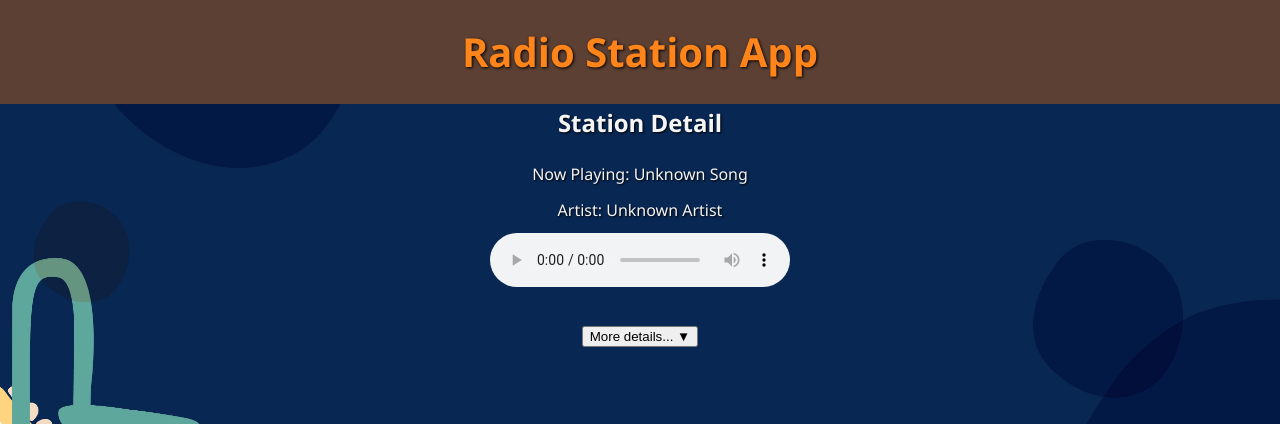
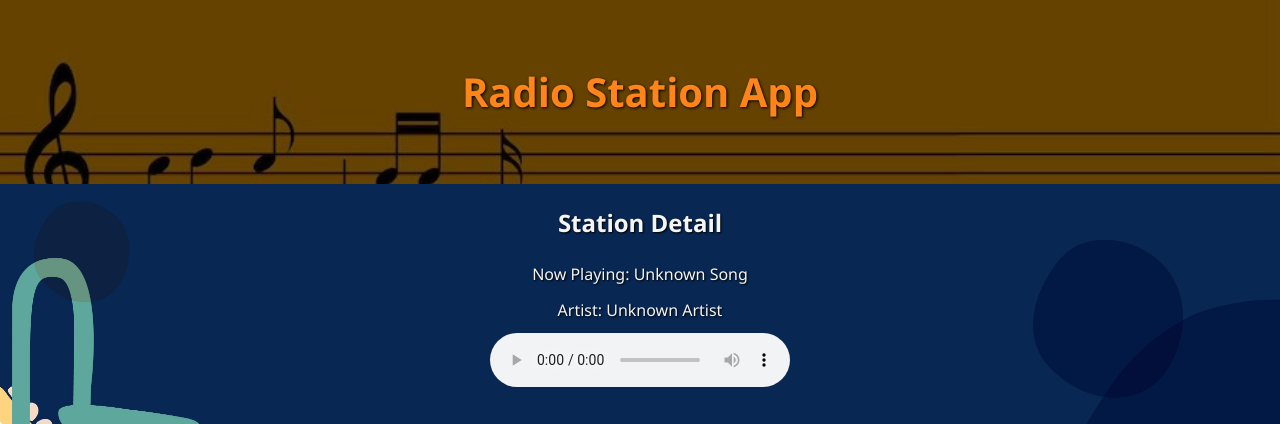
Before and after one commit to AaronOoooo/RadioStationApp, a Flask app: page /station/1 in a window 1280 px wide. Shown: the top 424 px of the page. Run offline with Flask 3, Linux system fonts and the light colour scheme; data that the repository does not hold is empty.

Commit message:
updated banner 03 21 2025

```diff
--- a/static/css/styles.css
+++ b/static/css/styles.css
@@ -1,16 +1,10 @@
-/* Keep your header styles as is */
-header {
-    background-color: #5c4033; /* Warm chocolate brown */
-    padding: 20px;
-    text-align: center;
-}
+/* Full styles.css file for RadioStationApp */
 
-/* Update body to use the background image */
+/* Body styling */
 body {
     /* Fallback background color if the image fails to load */
     background-color: #001f3f;
-
-    /* The background image */
+    /* Background image for the entire page */
     background-image: url('../images/musicbackground.jpg');
     background-repeat: no-repeat;
     background-position: center center;
@@ -24,20 +18,43 @@ body {
     line-height: 1.6;
 }
 
-
+/* Header styling with the new banner image using Flexbox */
 header {
-    background-color: #5c4033; /* Warm chocolate brown */
-    padding: 20px;
-    text-align: center;
+    position: relative;
+    display: flex;
+    flex-direction: column;
+    justify-content: center; /* Center vertically */
+    align-items: center;     /* Center horizontally */
+    color: #fff;
+    background: url('../images/musicbanner.jpg') no-repeat center -60px;
+    background-size: cover;
+    padding: 60px 20px; /* Reduced vertical padding to narrow the banner */
+    margin-bottom: 20px;
 }
 
+/* Overlay for better text readability on the header */
+header::before {
+    content: "";
+    position: absolute;
+    top: 0;
+    left: 0;
+    width: 100%;
+    height: 100%;
+    background: rgba(0, 0, 0, 0.6);  /* Darker overlay for enhanced text contrast */
+    z-index: 1;
+}
+
+/* Header text styling */
 header h1 {
+    position: relative;
+    z-index: 2; /* Ensure the text appears above the overlay */
     color: #ff851b; /* Soft vibrant orange */
     text-shadow: 1px 1px 3px #000;
     font-size: 2.5em;
     margin: 0;
 }
 
+/* Search container styling */
 .search-container {
     padding: 20px;
     text-align: center;
@@ -67,6 +84,7 @@ header h1 {
     background-color: #e47413;
 }
 
+/* Station list styling */
 .station-list {
     padding: 20px;
 }
@@ -94,25 +112,26 @@ header h1 {
 }
 
 .station-list li a {
-    color: #fff;                /* Ensure link text is bright white */
+    color: #fff; /* Ensure link text is bright white */
     text-decoration: none;
     font-size: 1.1em;
     text-shadow: 1px 1px 2px #000;
 }
 
 .station-list li a:hover {
-    color: #ff851b;            /* Hover color for station links */
+    color: #ff851b; /* Hover color for station links */
 }
 
+/* Station detail styling */
 .station-detail {
-    text-align: center; /* Centers all inline elements (text, button, etc.) */
+    text-align: center; /* Centers all inline elements */
     margin: 0 auto;
-    max-width: 800px; /* Optional: limit the width if you want a narrower content area */
+    max-width: 800px; /* Limits the content width */
 }
 
 .station-detail audio {
-    display: block;   /* Make the audio player a block element */
-    margin: 0 auto;   /* Center the audio player horizontally */
+    display: block;   /* Makes the audio player a block element */
+    margin: 0 auto;   /* Centers the audio player horizontally */
 }
 
 .station-detail h2 {
```
Also changed, not shown: static/images/musicbanner.jpg (added), static/images/musicbanner1.jpg (added), templates/base.html (indentation only).
